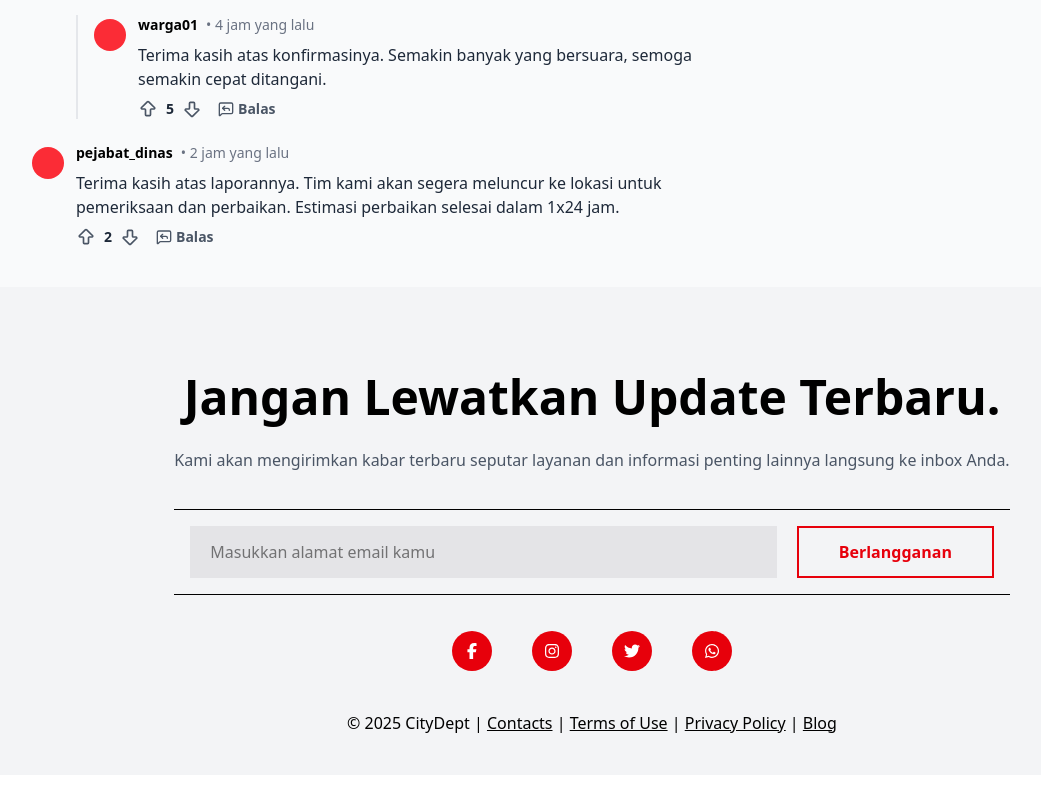
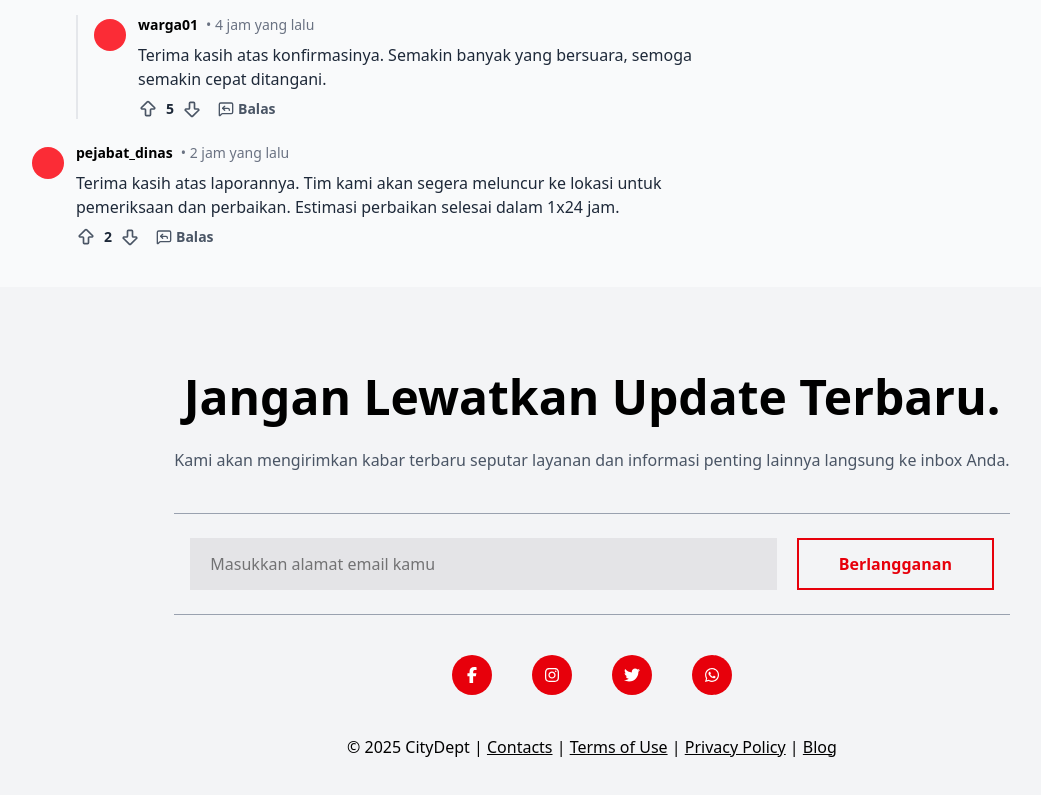
Before and after one commit to MBenedictt/lapor-pak-website, a React (Vite) app: page /report/detail in a window 1280 px wide. Shown: the part 1227-2022 px from the top of the page, without its empty margins (48-1089 px from the left). Built offline with nearby package versions, Linux system fonts and the light colour scheme.

Commit message:
feat: Add CreatePage component and update routing; modify HomePage link to navigate to CreatePage

```diff
--- a/src/components/Footer.jsx
+++ b/src/components/Footer.jsx
@@ -7,7 +7,7 @@ const Footer = () => (
         <div className="flex flex-col items-center justify-center text-center gap-5 max-md:w-full">
             <h1 className="text-5xl font-bold text-black max-sm:text-4xl leading-[60px] max-sm:leading-[50px]">Jangan Lewatkan Update Terbaru.</h1>
             <p className="leading-relaxed text-gray-600">Kami akan mengirimkan kabar terbaru seputar layanan dan informasi penting lainnya langsung ke inbox Anda.</p>
-            <form className="w-full border-t-1 border-b-1 p-4 flex gap-5 my-4 max-sm:flex-col max-md:py-6">
+            <form className="w-full border-t-1 border-b-1 border-gray-400 px-4 py-6 flex gap-5 my-5 max-sm:flex-col max-md:py-6">
                 <input
                     type="email"
                     placeholder="Masukkan alamat email kamu"
--- /dev/null
+++ b/src/pages/CreatePage.jsx
@@ -0,0 +1,16 @@
+// import React from 'react';
+
+import Navbar from "../components/Navbar";
+
+const CreatePage = () => {
+
+    return (
+        <div>
+            <Navbar />
+
+        </div>
+    );
+
+}
+
+export default CreatePage;
--- a/src/pages/HomePage.jsx
+++ b/src/pages/HomePage.jsx
@@ -75,7 +75,7 @@ const HomePage = () => {
                                     Registrasi Akun
                                 </button>
                             </Link>
-                            <Link to="/">
+                            <Link to="/create">
                                 <button className="cursor-pointer px-6 py-3 border-2 border-black text-black font-semibold rounded-none hover:bg-black hover:text-white transition max-md:w-full">
                                     Tulis Laporan Disini
                                 </button>
```
Also changed, not shown: src/main.jsx (+5 -4 lines).
